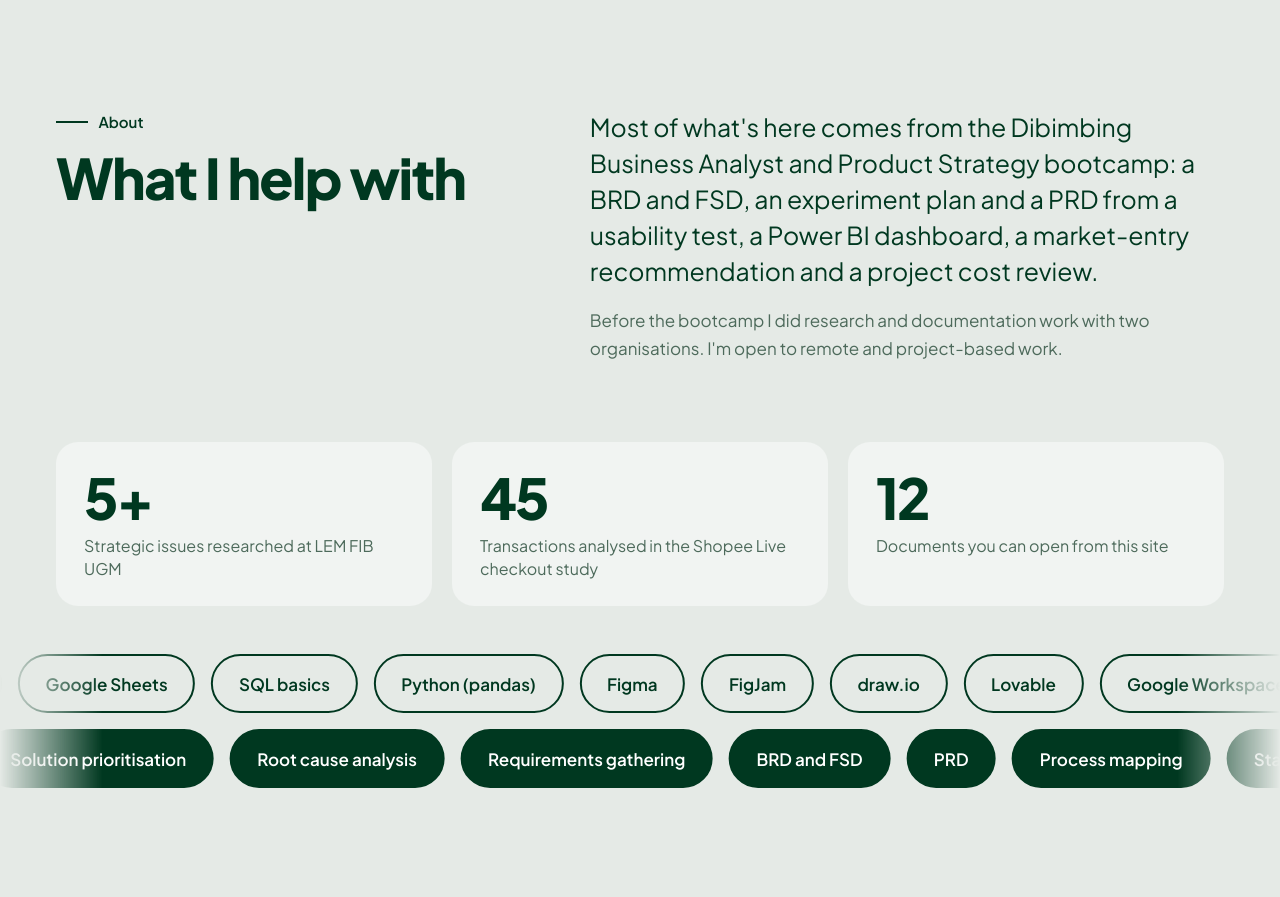
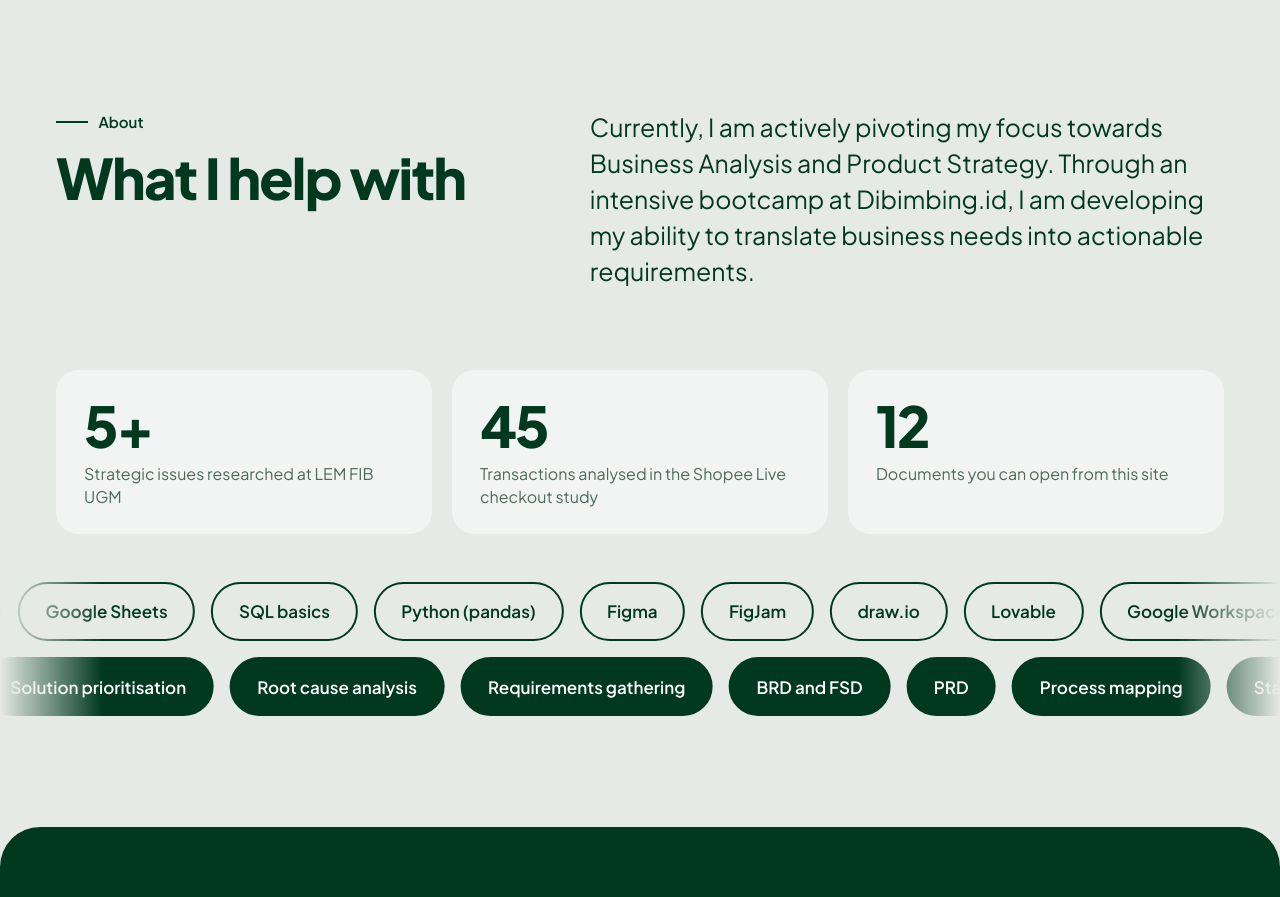
Before and after one commit to restuhasanpermadi18/Portfolio-Restu, a plain HTML site: page index.html in a window 1280 px wide. Shown: the part 1074-1971 px from the top of the page. Drawn offline with Linux system fonts and the light colour scheme; no server answers.

Commit message:
Update index.html

```diff
--- a/index.html
+++ b/index.html
@@ -63,8 +63,8 @@
         <h2 class="rv">What I help with</h2>
       </div>
       <div class="rv r1">
-        <p class="lead">Most of what's here comes from the Dibimbing Business Analyst and Product Strategy bootcamp: a BRD and FSD, an experiment plan and a PRD from a usability test, a Power BI dashboard, a market-entry recommendation and a project cost review.</p>
-        <p class="mut">Before the bootcamp I did research and documentation work with two organisations. I'm open to remote and project-based work.</p>
+        <p class="lead">Currently, I am actively pivoting my focus towards Business Analysis and Product Strategy. Through an intensive bootcamp at Dibimbing.id, I am developing my ability to translate business needs into actionable requirements.</p>
+        <p class="mut"></p>
       </div>
     </div>
     <div class="wrap facts3">
```
